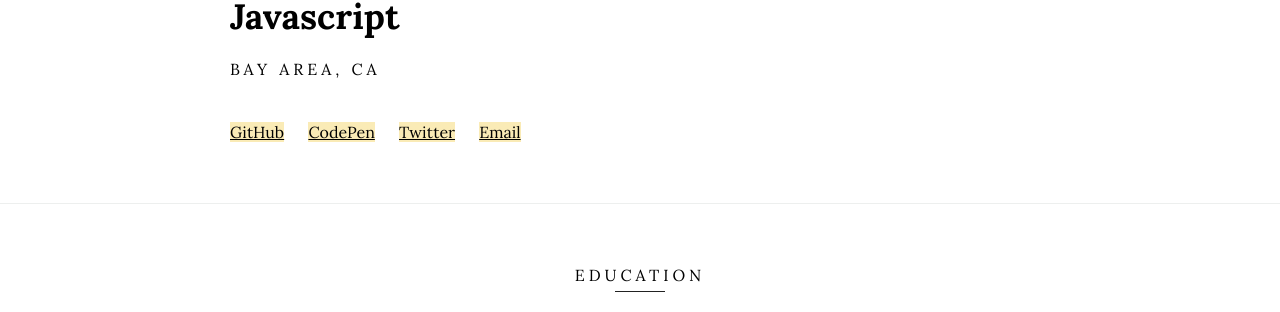
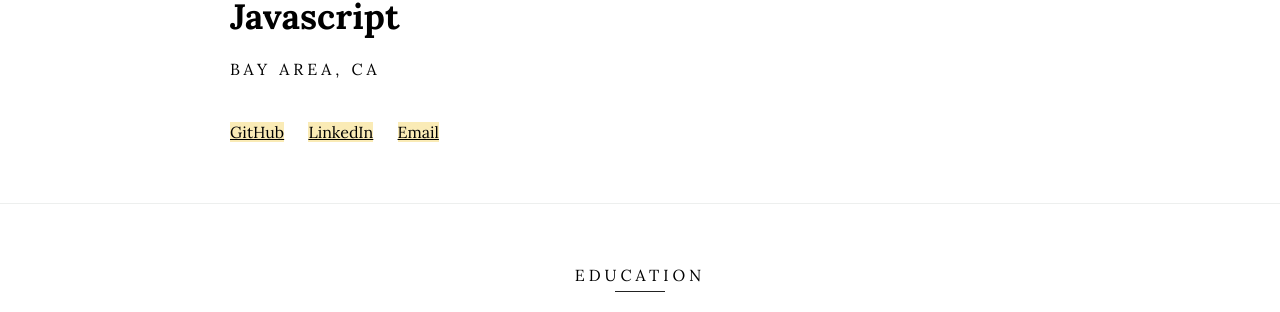
Before and after one commit to Rohan-B/Rohan-B.github.io, a Jekyll site: the page built from index.html, in a window 1280 px wide. Shown: the part 363-675 px from the top of the page. Built offline with Jekyll 4.4.1, drawn with Linux system fonts in a browser that asks for light colours; part of the change alters nothing that is shown.

```diff
--- a/_config.yml
+++ b/_config.yml
@@ -10,9 +10,10 @@ name: Rohan Bhargava
 job: computer science student
 location: Bay Area, CA
 languages: Java, C, Javascript
-twitter_username: rohanb
+twitter_username: false
 github_username:  Rohan-B
-codepen_username:
+codepen_username: false
+linkedin_username: rohanb1
 email_address: r2bharga@ucsd.edu
 
 # Build settings
--- a/_includes/header.html
+++ b/_includes/header.html
@@ -9,10 +9,12 @@
         {{ if site.github_username or site.codepen_username or site.twitter_username or site.email_address }}
         <div class="social">
             {{ if site.github_username }}<a href="http://github.com/{{ site.github_username }}" target="_blank">GitHub</a>{{ endif }}
-            {{ if site.codepen_username }}<a href="http://codepen.io/{{ site.codepen_username }}" target="_blank">CodePen</a>{{ endif }}
-            {{ if site.twitter_username }}<a href="http://twitter.com/{{ site.twitter_username }}" target="_blank">Twitter</a>{{ endif }}
-            {{ if site.email_address }}<a href="mailto:{{ site.email_address }}" target="_blank">Email</a>{{ endif }}
-        </div>
+            <!-- {{ if site.codepen_username }}<a href="http://codepen.io/{{ site.codepen_username }}" target="_blank">CodePen</a>{{ endif }}
+            {{ if site.twitter_username }}<a href="http://twitter.com/{{ site.twitter_username }}"
+			target="_blank">Twitter</a>{{ endif }} -->
+			{{ if site.linkedin_username}}<a href="http://linkedin.com/{{ site.linkedin_username }}" target="_blank">LinkedIn</a>{{ endif }}
+			{{ if site.email_address }}<a href="mailto:{{ site.email_address }}" target="_blank">Email</a>{{ endif }}
+		</div>
         {{ endif }}
 
     </div>
```
Also changed, not shown: assets/favicon.ico (added).
